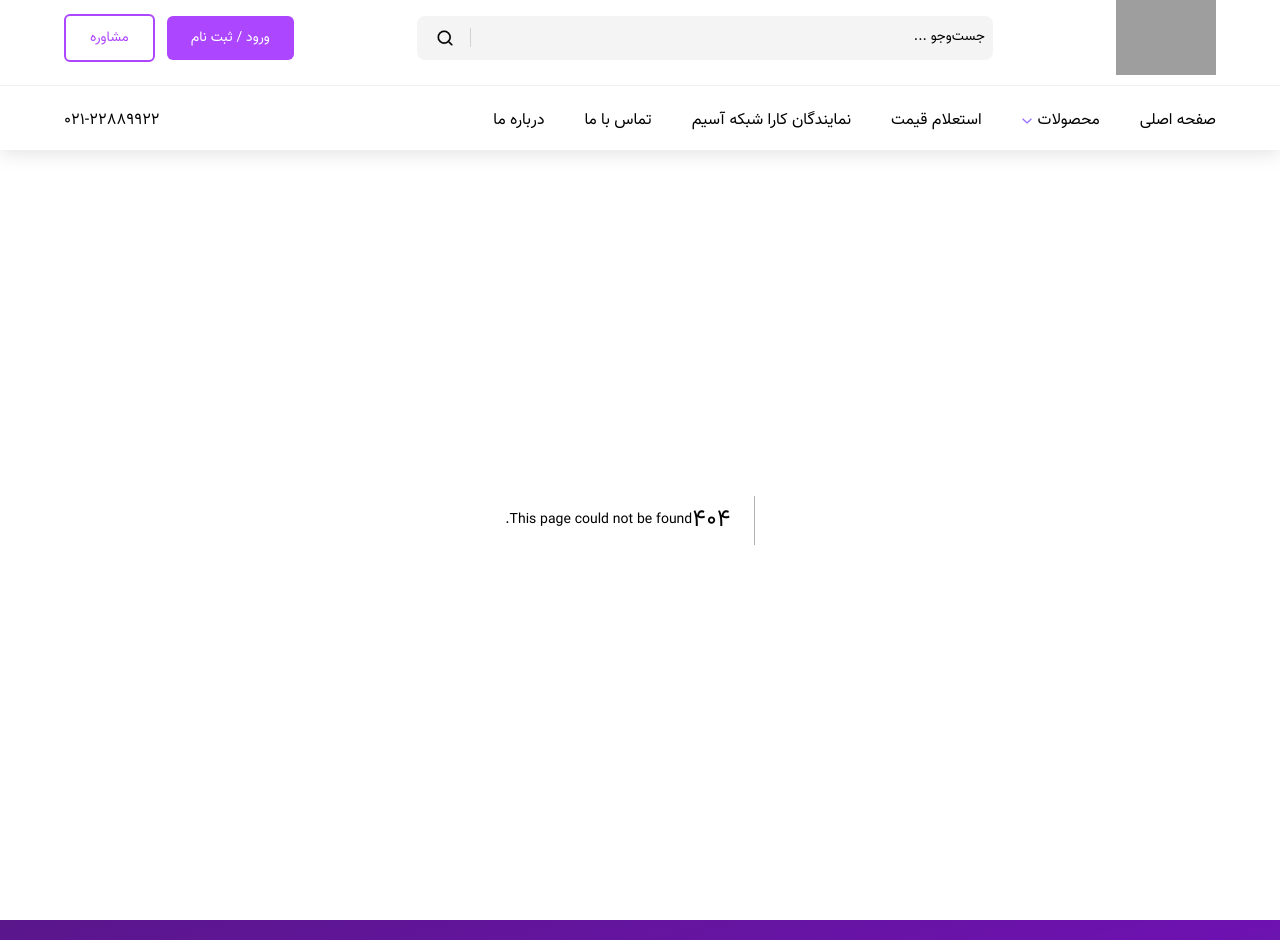
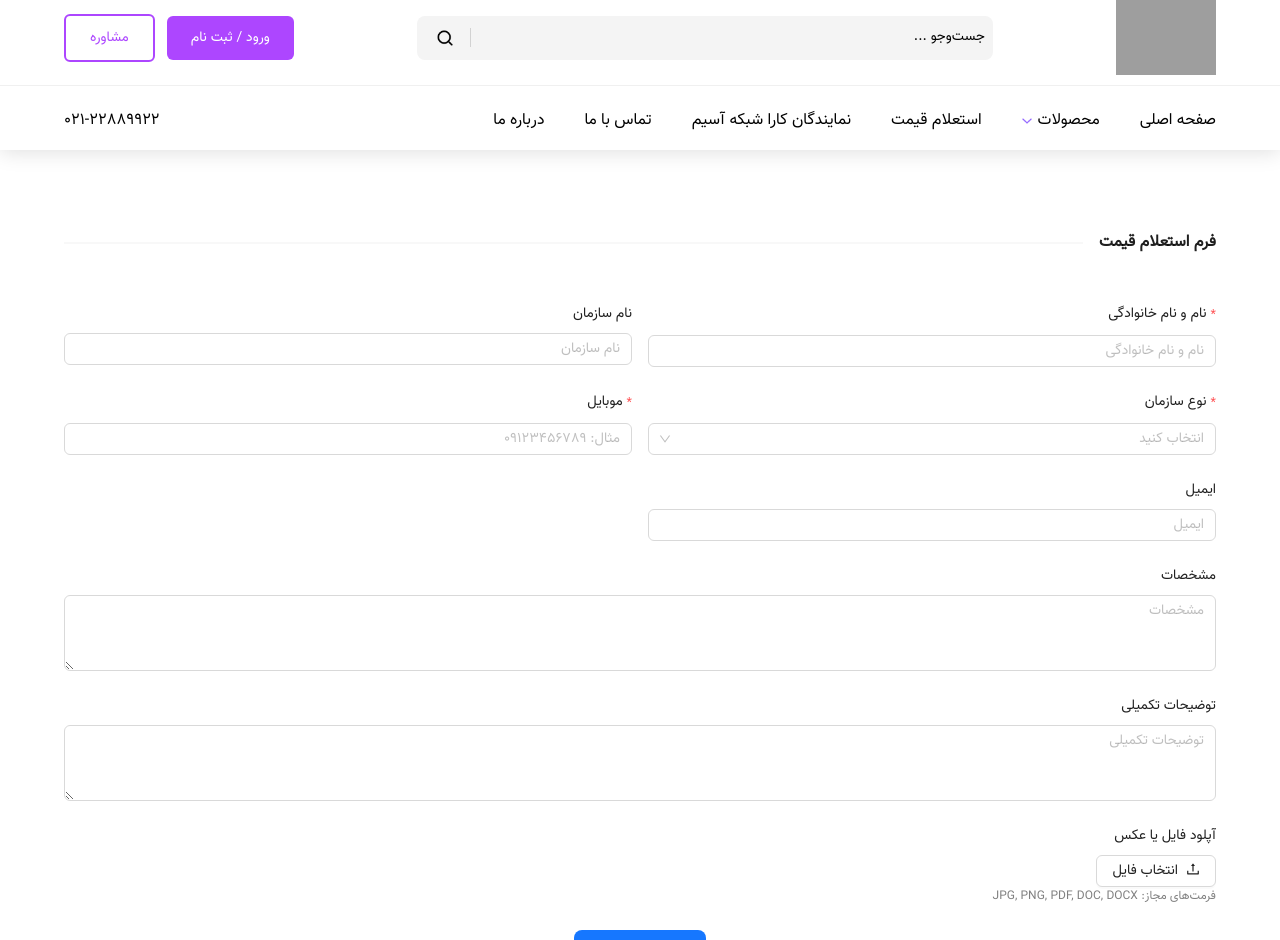
Before and after one commit to ipasimco-stack/asimco-front, a Next.js app: page /price-inquiry in a window 1280 px wide. Before the commit this address had no page. Shown: the top 940 px of the page. Built offline with nearby package versions, Linux system fonts and the light colour scheme; grey boxes are pictures that could not be loaded; a web font is replaced by a local one.

Commit message:
feat: add price inquiry page and update header component

```diff
--- a/src/components/shared/header.tsx
+++ b/src/components/shared/header.tsx
@@ -20,8 +20,7 @@ export const Header = () => {
     ];
 
     const [pages, setPages] = useState([
-        { title: "استعلام قیمت", route: "/" },
-        // { title: "مقالات", route: "/" },
+        { title: "استعلام قیمت", route: "/price-inquiry" },
         { title: "نمایندگان کارا شبکه آسیم", route: "/representatives" },
         { title: "تماس با ما", route: "/contact-us" },
         { title: "درباره ما", route: "/about-us" }
--- /dev/null
+++ b/src/pages/price-inquiry.tsx
@@ -0,0 +1,111 @@
+import React from "react";
+import { Form, Input, Button, Select, Upload, message, Divider, Row, Col } from "antd";
+import { UploadOutlined } from "@ant-design/icons";
+
+const { TextArea } = Input;
+const { Option } = Select;
+
+const PriceInquiry: React.FC = () => {
+    const [form] = Form.useForm();
+
+    const handleFinish = (values: any) => {
+        console.log("Form Values:", values);
+        message.success("اطلاعات شما با موفقیت ثبت شد");
+        form.resetFields();
+    };
+
+    return (
+        <div className="c_container !mb-[100px] !mt-[230px]">
+            <Divider orientation="left" orientationMargin={0} className="!font-bold">
+                فرم استعلام قیمت
+            </Divider>
+
+            <Form form={form} layout="vertical" className="!mt-12" onFinish={handleFinish}>
+                <Row gutter={16}>
+                    <Col xs={24} md={12}>
+                        <Form.Item
+                            label="نام و نام خانوادگی"
+                            name="fullname"
+                            rules={[{ required: true, message: "لطفا نام و نام خانوادگی را وارد کنید" }]}
+                        >
+                            <Input placeholder="نام و نام خانوادگی" />
+                        </Form.Item>
+                    </Col>
+
+                    <Col xs={24} md={12}>
+                        <Form.Item label="نام سازمان" name="organization">
+                            <Input placeholder="نام سازمان" />
+                        </Form.Item>
+                    </Col>
+                </Row>
+
+                <Row gutter={16}>
+                    <Col xs={24} md={12}>
+                        <Form.Item
+                            label="نوع سازمان"
+                            name="organizationType"
+                            rules={[{ required: true, message: "نوع سازمان را انتخاب کنید" }]}
+                        >
+                            <Select placeholder="انتخاب کنید">
+                                <Option value="دولتی">دولتی</Option>
+                                <Option value="نیمه دولتی">نیمه دولتی</Option>
+                                <Option value="خصوصی">خصوصی</Option>
+                            </Select>
+                        </Form.Item>
+                    </Col>
+
+                    <Col xs={24} md={12}>
+                        <Form.Item
+                            label="موبایل"
+                            name="mobile"
+                            rules={[
+                                { required: true, message: "لطفا شماره موبایل را وارد کنید" },
+                                { pattern: /^09[0-9]{9}$/, message: "شماره موبایل معتبر وارد کنید" },
+                            ]}
+                        >
+                            <Input placeholder="مثال: 09123456789" />
+                        </Form.Item>
+                    </Col>
+                </Row>
+
+                <Row gutter={16}>
+                    <Col xs={24} md={12}>
+                        <Form.Item
+                            label="ایمیل"
+                            name="email"
+                            rules={[{ type: "email", message: "ایمیل معتبر وارد کنید" }]}
+                        >
+                            <Input placeholder="ایمیل" />
+                        </Form.Item>
+                    </Col>
+                </Row>
+
+                <Form.Item label="مشخصات" name="specs">
+                    <TextArea rows={3} placeholder="مشخصات" />
+                </Form.Item>
+
+                <Form.Item label="توضیحات تکمیلی" name="description">
+                    <TextArea rows={3} placeholder="توضیحات تکمیلی" />
+                </Form.Item>
+
+
+                <Form.Item label="آپلود فایل یا عکس" name="upload">
+                    <Upload beforeUpload={() => false} accept=".jpg,.jpeg,.png,.pdf,.doc,.docx">
+                        <Button icon={<UploadOutlined />}>انتخاب فایل</Button>
+                    </Upload>
+                    <p style={{ fontSize: 12, color: "gray", marginTop: 4 }}>
+                        فرمت‌های مجاز: JPG, PNG, PDF, DOC, DOCX
+                    </p>
+                </Form.Item>
+
+                <Form.Item style={{ textAlign: "center" }}>
+                    <Button type="primary" htmlType="submit" size="large">
+                        ارسال درخواست
+                    </Button>
+                </Form.Item>
+            </Form>
+        </div>
+    );
+};
+
+export default PriceInquiry;
```
